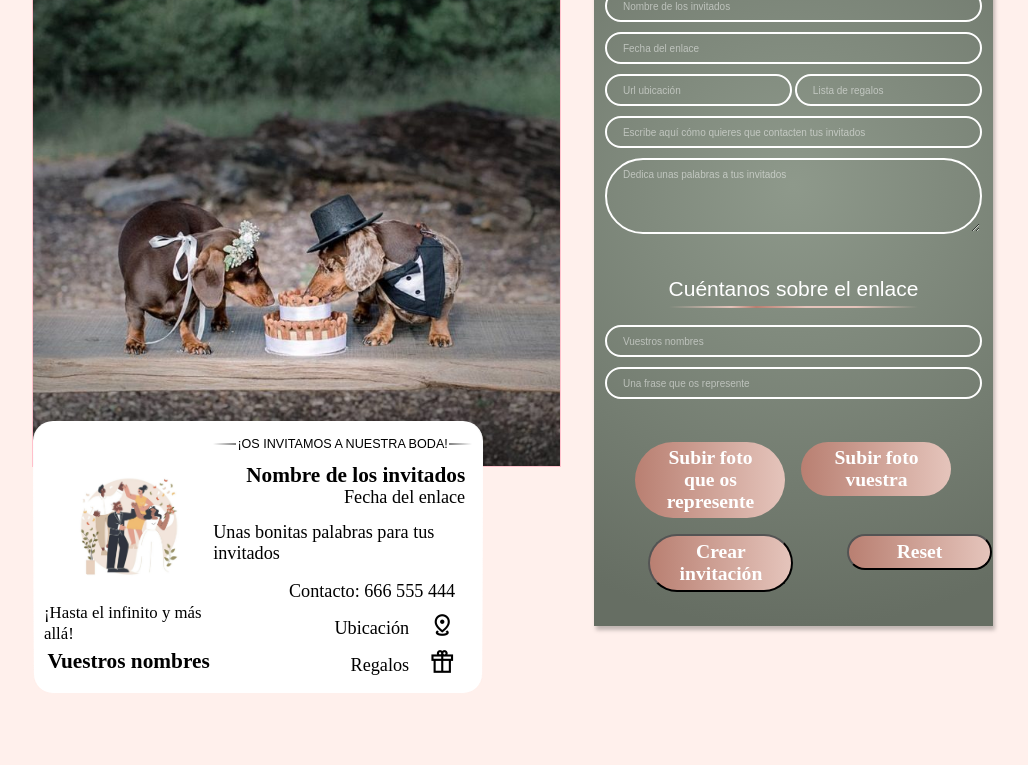
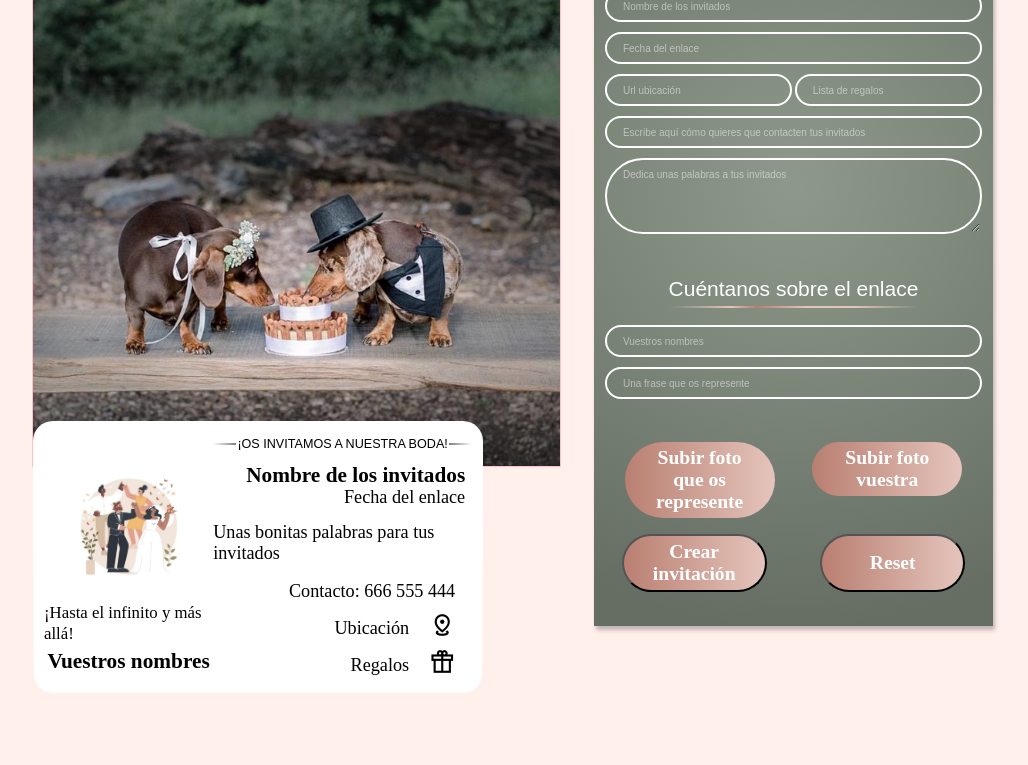
Before and after one commit to Raquelcb24/project-promo-X-module-3-team-3, a React (Vite) app: page /#/main in a window 1280 px wide. Shown: the part 416-1181 px from the top of the page, without its empty margins (117-1145 px from the left). Built offline with nearby package versions, Linux system fonts and the light colour scheme.

Commit message:
final commit

```diff
--- a/src/components/Reset.jsx
+++ b/src/components/Reset.jsx
@@ -5,9 +5,9 @@ function Reset({setData}) {
 
     }
   return (
-    <div>
+
         <button className='button--large' onClick={handleReset}>Reset</button>
-    </div>
+
 
   )
 }
--- a/src/styles/App.scss
+++ b/src/styles/App.scss
@@ -367,6 +367,11 @@
     flex-wrap: wrap;
     margin-bottom: 25px;
   }
+  @media all and (min-width: 1024px){
+    .addForm .addForm__group--upload{
+      justify-content: space-evenly;
+    }
+  }
 
   .addForm .addForm__hidden {
     display: none;
@@ -446,6 +451,8 @@
 
     cursor: pointer;
   }
+
+
 
   .button--large {
     display: block;
```
